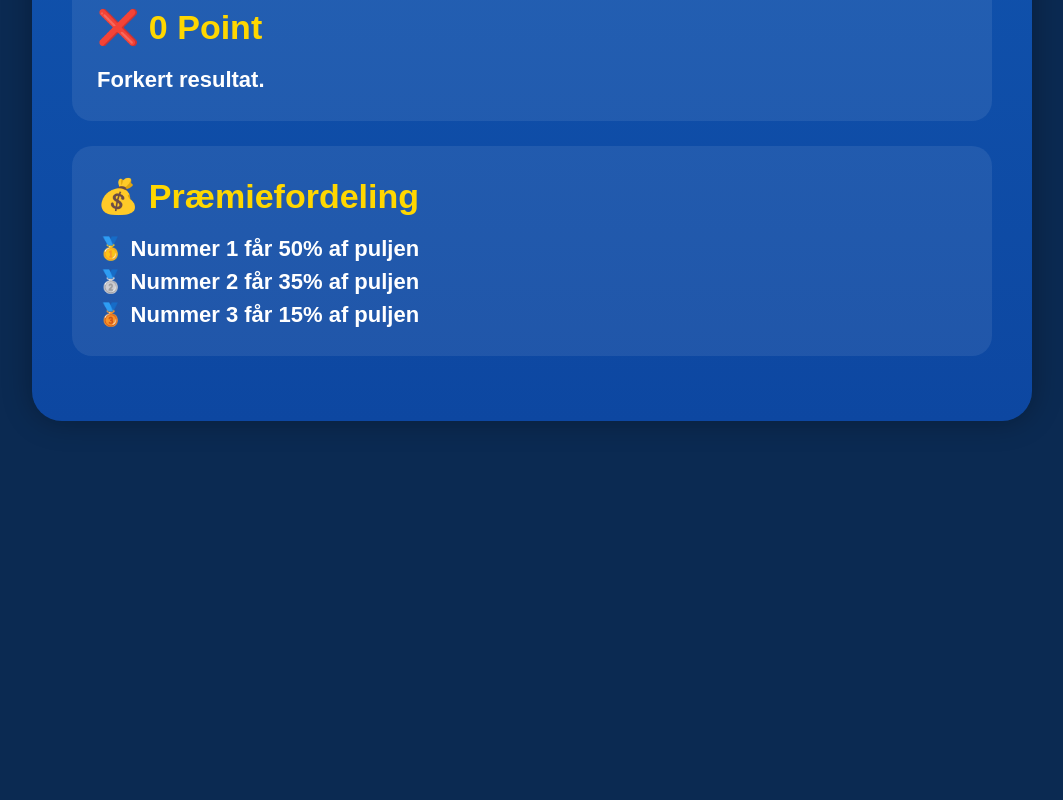
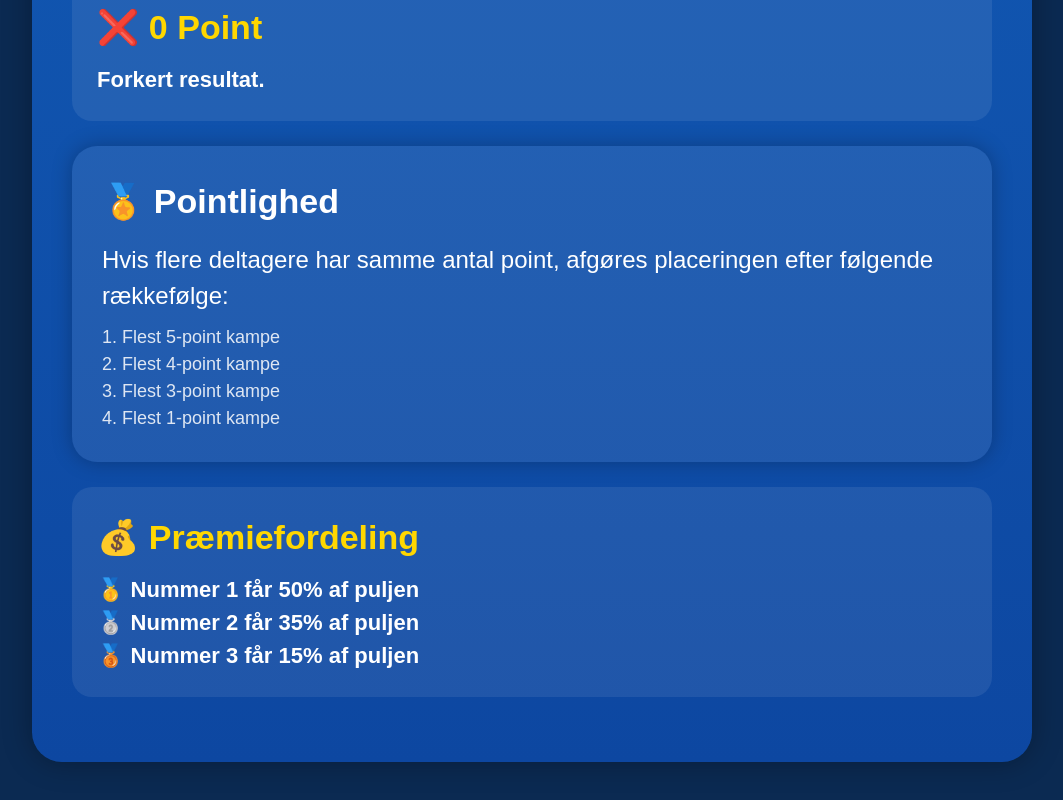
Before and after one commit to kjaerulf1988-afk/vmtips2026, a React (Vite) app: page /regler in a window 1280 px wide. Shown: the part 1046-1846 px from the top of the page, without its empty margins (108-1171 px from the left). Before the commit the page ends 1517 px from the top, so only its background shows below. Built offline with nearby package versions, Linux system fonts and the light colour scheme.

Commit message:
Added tie-break rules and leaderboard improvements

```diff
--- a/src/Rules.jsx
+++ b/src/Rules.jsx
@@ -77,7 +77,28 @@ export default function Rules() {
           </p>
 
         </div>
+<div className="rule-card">
 
+  <h2>
+    🏅 Pointlighed
+  </h2>
+
+  <p>
+    Hvis flere deltagere har samme antal point,
+    afgøres placeringen efter følgende rækkefølge:
+  </p>
+
+  <span>
+    1. Flest 5-point kampe
+    <br />
+    2. Flest 4-point kampe
+    <br />
+    3. Flest 3-point kampe
+    <br />
+    4. Flest 1-point kampe
+  </span>
+
+</div>
         <div className="rule-item prize-card">
 
           <h2>
```
